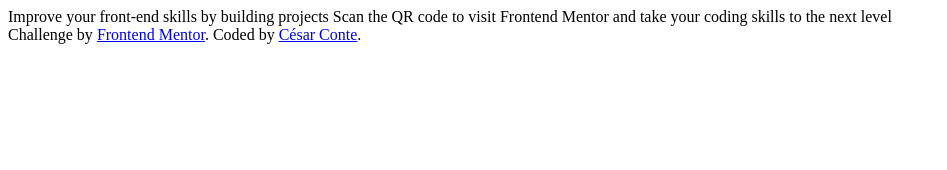
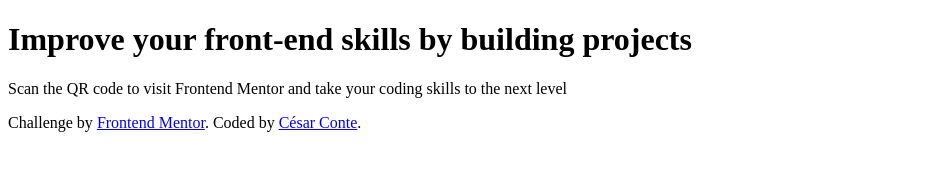
Before and after one commit to cesarconte/qr-code-component, a plain HTML site: page index.html in a window 1280 px wide. Shown: the whole page, without its empty margins (0-947 px from the left). Drawn offline with Linux system fonts and the light colour scheme.

Commit message:
Enhance index.html structure with headings and paragraphs; add initial style.css file

```diff
--- a/index.html
+++ b/index.html
@@ -20,9 +20,11 @@
   </style> -->
   </head>
   <body>
-    Improve your front-end skills by building projects Scan the QR code to visit
-    Frontend Mentor and take your coding skills to the next level
-
+    <h1>Improve your front-end skills by building projects</h1>
+    <p>
+      Scan the QR code to visit Frontend Mentor and take your coding skills to
+      the next level
+    </p>
     <div class="attribution">
       Challenge by
       <a
```
Also changed, not shown: style.css (added).
